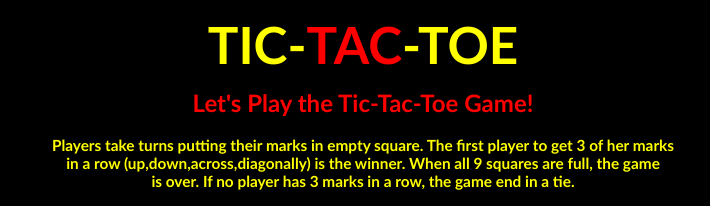
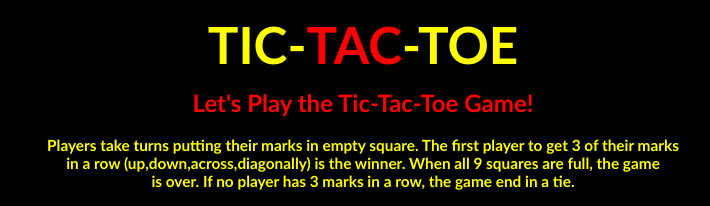
Before and after one commit to Harshit-verma-25/Tic-Tac-Toe, a plain HTML site: page index.html in a window 1280 px wide. Shown: the top 206 px of the page, 277-987 px from the left. Drawn offline with Linux system fonts and the light colour scheme.

Commit message:
Update index.html

```diff
--- a/index.html
+++ b/index.html
@@ -11,7 +11,7 @@
     <div class="intro">
         <h2>Let's Play the Tic-Tac-Toe Game!</h2>
         <br>
-        <p>Players take turns putting their marks in empty square. The first player to get 3 of her marks<br>
+        <p>Players take turns putting their marks in empty square. The first player to get 3 of their marks<br>
         in a row (up,down,across,diagonally) is the winner. When all 9 squares are full, the game<br>
         is over. If no player has 3 marks in a row, the game end in a tie.
         </p>
```
